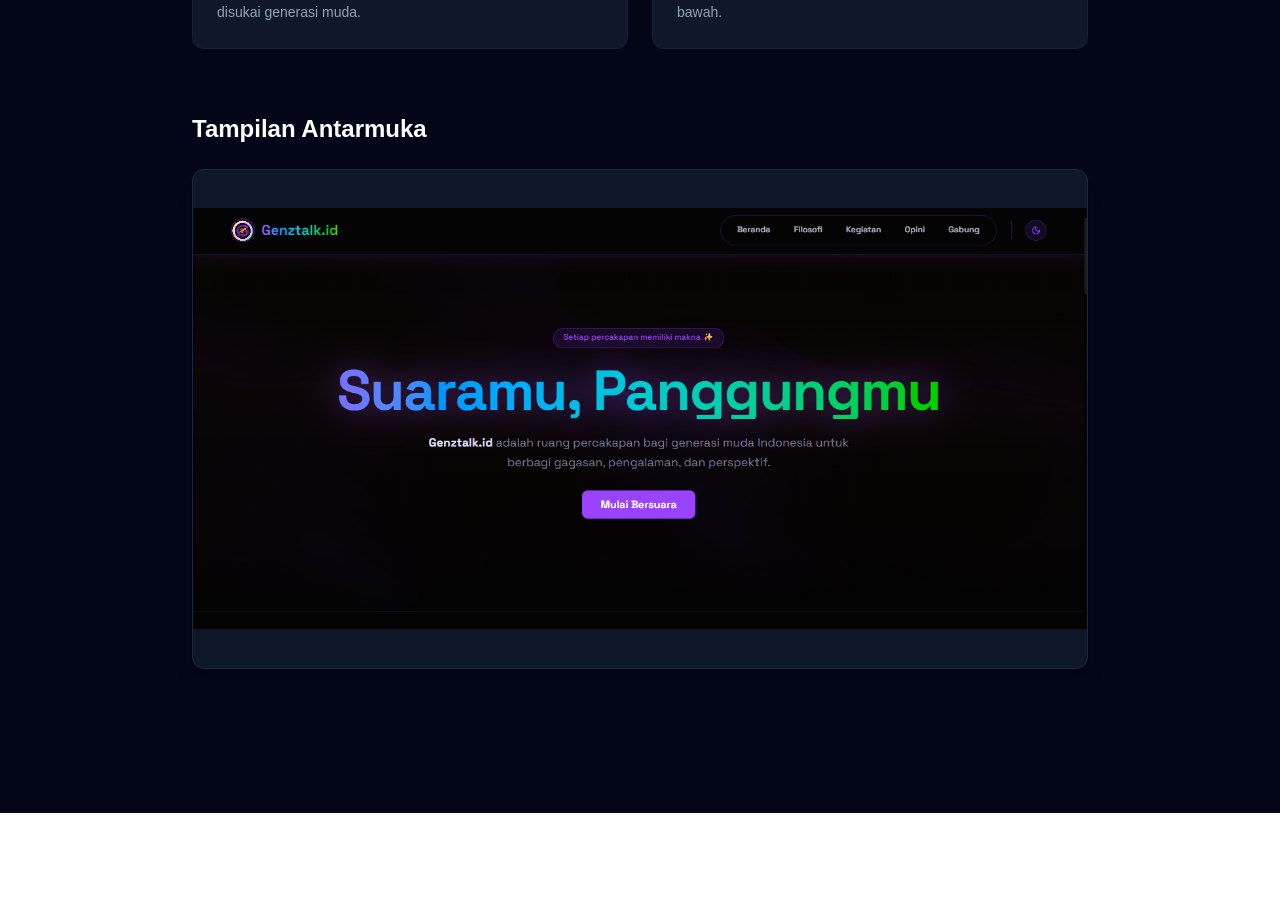
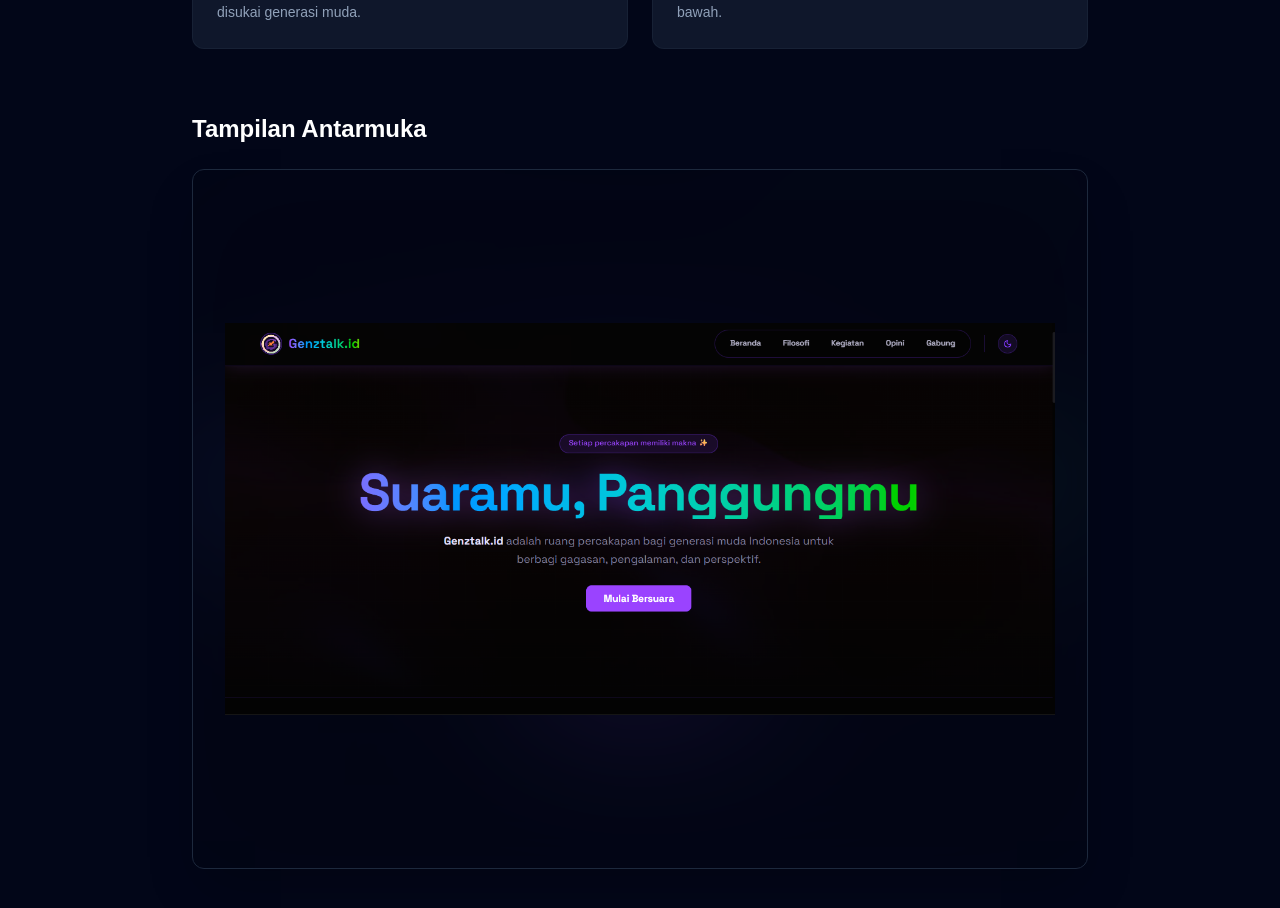
Before and after one commit to Kangsanboy/personal-branding, a Next.js app: page /projects/genztalk in a window 1280 px wide. Shown: the part 684-1592 px from the top of the page. Before the commit the page ends 1497 px from the top, so only its background shows below. Built offline with nearby package versions, Linux system fonts and the light colour scheme.

Commit message:
Update page.tsx

```diff
--- a/app/projects/[id]/page.tsx
+++ b/app/projects/[id]/page.tsx
@@ -60,14 +60,22 @@ export default async function ProjectDetailPage({ params }: { params: Promise<{
         {/* Galeri Screenshot */}
         <div className="mb-16">
           <h2 className="text-2xl font-bold text-white mb-6">Tampilan Antarmuka</h2>
-          <div className="flex flex-col gap-8">
+          <div className="flex flex-col gap-10">
             {project.screenshots?.map((src, idx) => (
-              <div key={idx} className="relative w-full h-[300px] md:h-[500px] rounded-xl overflow-hidden bg-slate-900 border border-slate-800 shadow-xl">
+              <div key={idx} className="relative w-full h-[400px] md:h-[700px] rounded-xl overflow-hidden bg-slate-950 border border-slate-800 shadow-2xl flex items-center justify-center group">
+                {/* Latar Belakang Blur Anti-Kopong */}
+                <Image
+                  src={src}
+                  alt="bg blur"
+                  fill
+                  className="object-cover opacity-20 blur-3xl scale-110"
+                />
+                {/* Gambar Asli (Aman untuk Potrait maupun Landscape) */}
                 <Image
                   src={src}
                   alt={`${project.title} screenshot ${idx + 1}`}
                   fill
-                  className="object-contain"
+                  className="object-contain z-10 p-4 md:p-8 group-hover:scale-[1.02] transition-transform duration-700"
                 />
               </div>
             ))}
```
